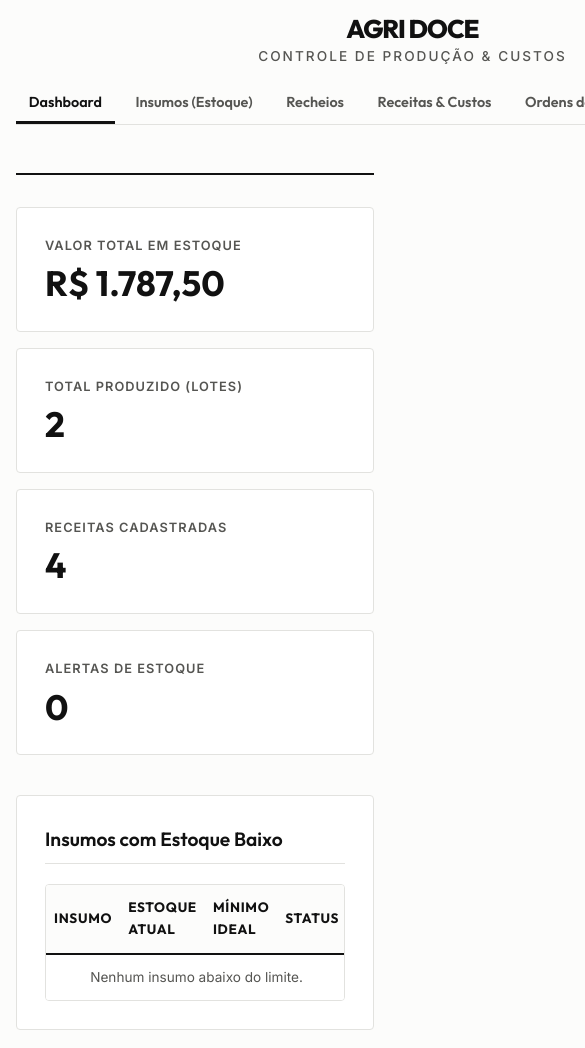
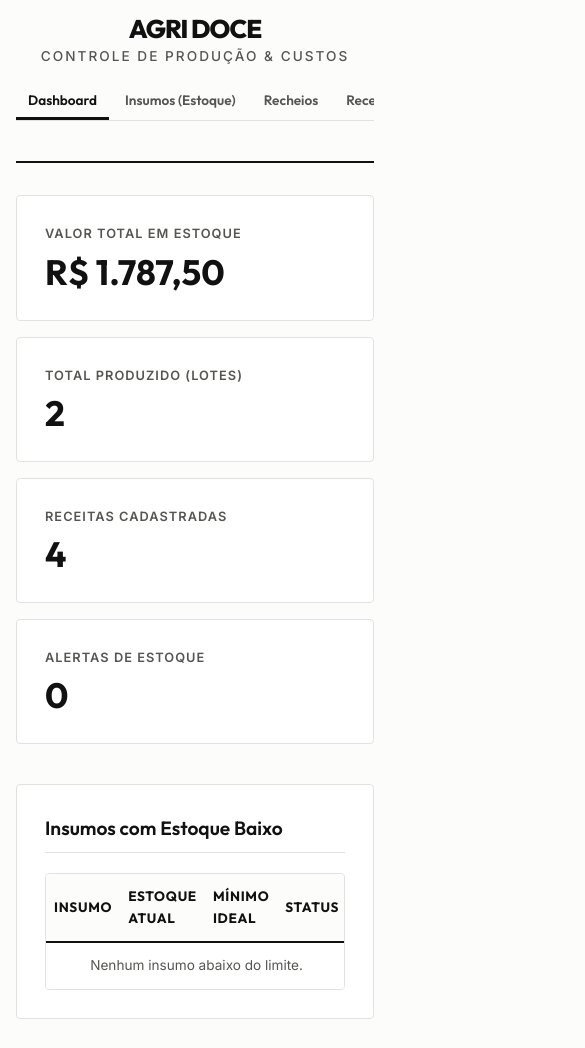
Before and after one commit to artscriativo-max/custos, an Electron app: page controle-producao-custos/index.html in a window 390 px wide. Shown: the top 1048 px of the page, 585 px wide, since content can reach past the window. Drawn offline with Linux system fonts and the light colour scheme.

Commit message:
fix: fix horizontal overflow and modal misalignment on mobile devices

```diff
--- a/controle-producao-custos/style.css
+++ b/controle-producao-custos/style.css
@@ -566,8 +566,20 @@ tr:hover td {
    ========================================================================== */
 
 @media (max-width: 768px) {
+    /* Impede que o corpo do app estoure a tela para o lado e descentralize os modais */
+    html, body {
+        overflow-x: hidden;
+        width: 100%;
+        max-width: 100%;
+        position: relative;
+    }
+
     .app-container {
-        padding: 1rem; /* Reduz margens externas inúteis no celular */
+        padding: 1rem;
+        width: 100%;
+        max-width: 100%;
+        overflow-x: hidden;
+        box-sizing: border-box;
     }
 
     header {
@@ -576,15 +588,29 @@ tr:hover td {
         flex-direction: column;
         gap: 1rem;
         padding-bottom: 1rem;
+        width: 100%;
     }
 
     .brand-logo-txt {
         font-size: 1.8rem;
     }
 
+    /* Limita o menu de abas à largura da tela e permite deslizar com o dedo */
+    nav.nav-tabs {
+        width: 100%;
+        max-width: 100%;
+        display: flex;
+        flex-wrap: nowrap;
+        overflow-x: auto;
+        -webkit-overflow-scrolling: touch;
+        gap: 0.25rem;
+        margin-bottom: 1.5rem;
+        box-sizing: border-box;
+    }
+
     .tab-btn {
-        padding: 0.6rem 0.8rem;
-        font-size: 0.9rem;
+        padding: 0.5rem 0.75rem;
+        font-size: 0.85rem;
     }
 
     .grid-dashboard {
@@ -592,9 +618,30 @@ tr:hover td {
         gap: 1rem;
     }
 
+    /* Ajuste para que o modal ocupe toda a tela de forma correta no celular */
+    .modal {
+        width: 100%;
+        height: 100%;
+        left: 0;
+        top: 0;
+        padding: 0.5rem;
+        box-sizing: border-box;
+        display: none;
+        justify-content: center;
+        align-items: center;
+    }
+
+    .modal.active {
+        display: flex;
+    }
+
     .modal-content {
-        padding: 1.25rem; /* Mais espaço para o conteúdo no modal */
-        margin: 0.5rem;
+        padding: 1.25rem;
+        margin: 0;
+        width: 100%;
+        max-width: 100%;
+        max-height: 95vh;
+        box-sizing: border-box;
     }
 
     /* Linhas de ingrediente dinâmicas nos modais */
@@ -619,6 +666,14 @@ tr:hover td {
 
     .btn {
         width: 100%; /* Botões ocupam largura total no celular para fácil clique */
+    }
+
+    /* Garante que a tabela role suavemente sem vazar o layout */
+    .table-container {
+        width: 100%;
+        max-width: 100%;
+        overflow-x: auto;
+        -webkit-overflow-scrolling: touch;
     }
 
     th, td {
```
